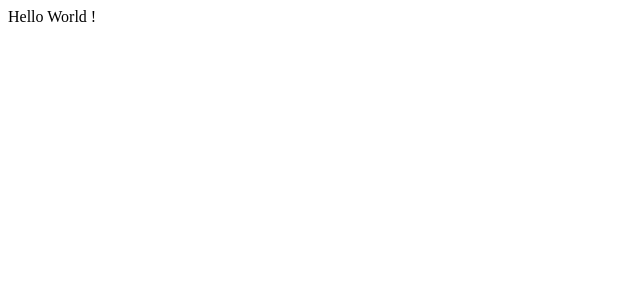
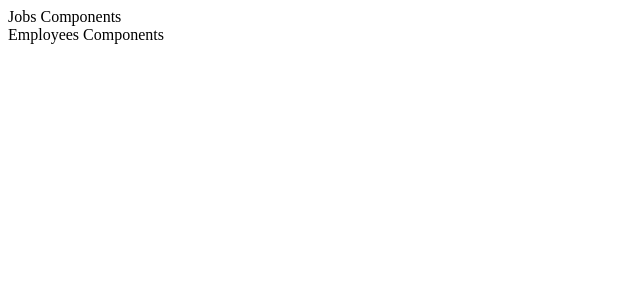
Before and after one commit to Yuliya-Hiryak/citrine-saga, a React (Create React App) app: page / in a window 1280 px wide. Shown: the top 300 px of the page, without its empty margins (0-640 px from the left). Built offline with nearby package versions, Linux system fonts and the light colour scheme; no server answers.

Commit message:
Create base components

```diff
--- a/src/App.js
+++ b/src/App.js
@@ -1,9 +1,12 @@
 import React from 'react';
+import Jobs from 'components/Jobs';
+import Employees from 'components/Employees';
 
 function App() {
   return (
-    <div className="App">
-     Hello World !
+    <div>
+       <Jobs/>
+       <Employees/>
     </div>
   );
 }
--- /dev/null
+++ b/src/components/Employees/index.jsx
@@ -0,0 +1,9 @@
+import React from 'react';
+
+export default function Employees() {
+    return (
+        <div>
+            Employees Components
+        </div>
+    )
+}
--- /dev/null
+++ b/src/components/Jobs/index.jsx
@@ -0,0 +1,17 @@
+import React, {useEffect} from 'react';
+import { JOBS } from 'modules/api/endpoints';
+import api from 'modules/api/api';
+
+export default function Jobs() {
+    useEffect(async () => {
+        const response = await api.fetch(JOBS);
+
+        console.log(response)
+    }, []);
+
+    return (
+        <div>
+            Jobs Components
+        </div>
+    )
+}
```
